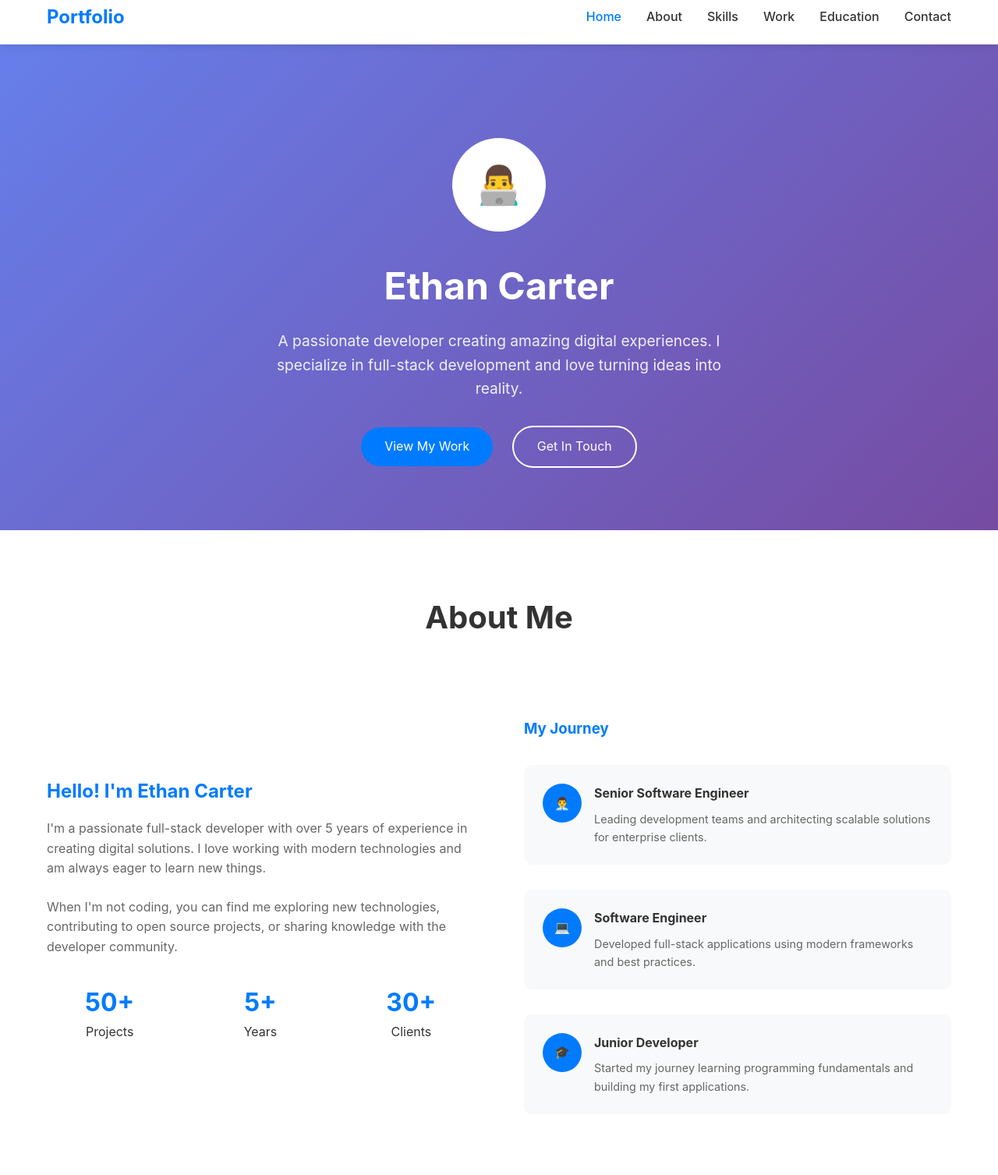
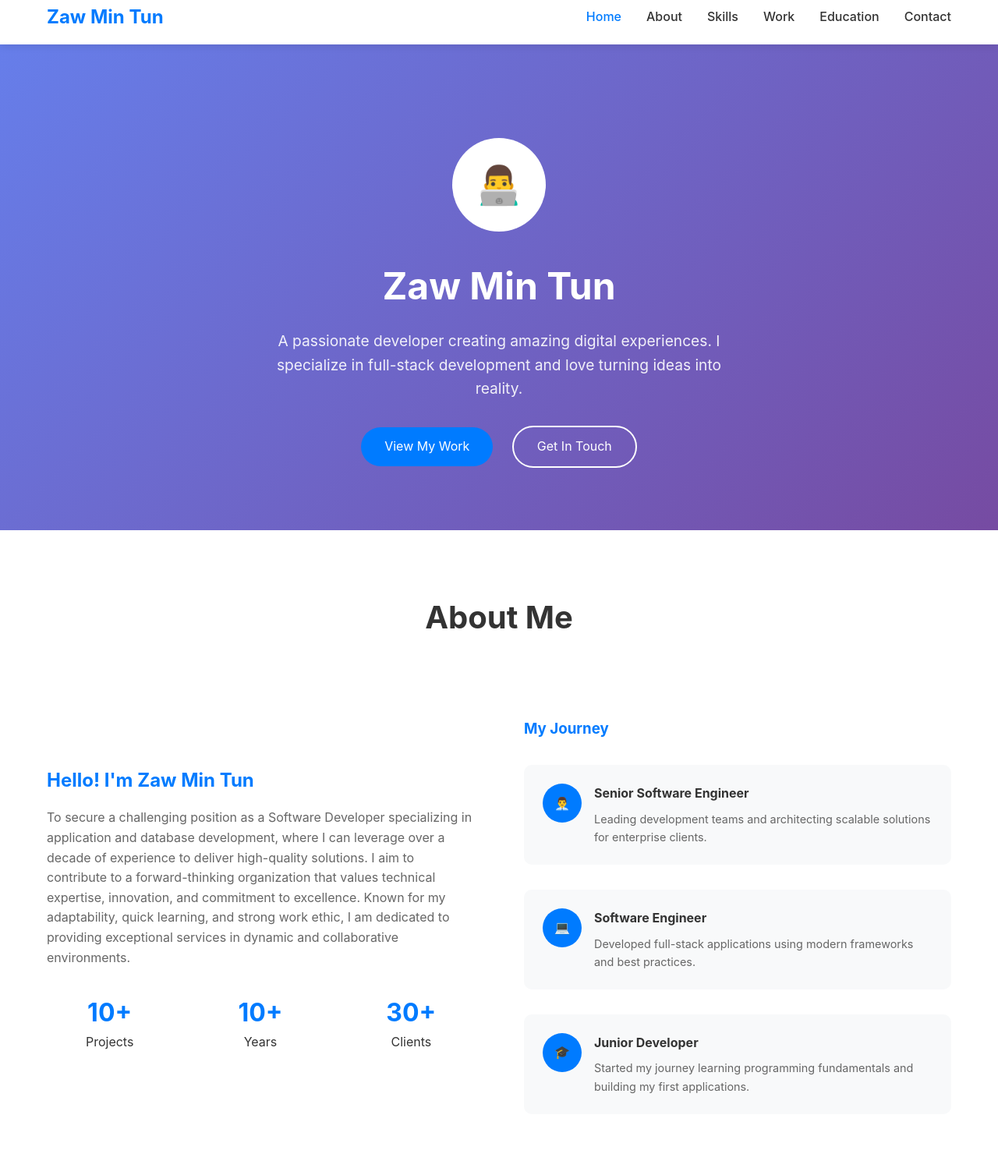
Before and after one commit to mgzawmintun88/mgzawmintun88.github.io, a plain HTML site: page index.html in a window 1280 px wide. Shown: the part 13-1520 px from the top of the page at 78% size. Drawn offline with Linux system fonts and the light colour scheme.

Commit message:
update home

```diff
--- a/index.html
+++ b/index.html
@@ -3,7 +3,7 @@
 <head>
     <meta charset="UTF-8">
     <meta name="viewport" content="width=device-width, initial-scale=1.0">
-    <title>Ethan Carter - Portfolio</title>
+    <title>Zaw Min Tun - Portfolio</title>
     <style>
         * {
             margin: 0;
@@ -472,7 +472,7 @@
     <!-- Navigation -->
     <nav>
         <div class="container">
-            <div class="logo">Portfolio</div>
+            <div class="logo">Zaw Min Tun</div>
             <ul class="nav-links">
                 <li><a href="#home" class="nav-link active">Home</a></li>
                 <li><a href="#about" class="nav-link">About</a></li>
@@ -491,7 +491,7 @@
                 <div class="profile-img">
                     👨‍💻
                 </div>
-                <h1>Ethan Carter</h1>
+                <h1>Zaw Min Tun</h1>
                 <p>A passionate developer creating amazing digital experiences. I specialize in full-stack development and love turning ideas into reality.</p>
                 <div>
                     <a href="#work" class="btn">View My Work</a>
@@ -507,17 +507,15 @@
             <h2 class="section-title">About Me</h2>
             <div class="about-content">
                 <div class="about-text">
-                    <h3>Hello! I'm Ethan Carter</h3>
-                    <p>I'm a passionate full-stack developer with over 5 years of experience in creating digital solutions. I love working with modern technologies and am always eager to learn new things.</p>
-                    <p>When I'm not coding, you can find me exploring new technologies, contributing to open source projects, or sharing knowledge with the developer community.</p>
-
+                    <h3>Hello! I'm Zaw Min Tun</h3>
+                    <p>To secure a challenging position as a Software Developer specializing in application and database development, where I can leverage over a decade of experience to deliver high-quality solutions. I aim to contribute to a forward-thinking organization that values technical expertise, innovation, and commitment to excellence. Known for my adaptability, quick learning, and strong work ethic, I am dedicated to providing exceptional services in dynamic and collaborative environments.</p>
                     <div class="stats">
                         <div class="stat">
-                            <div class="stat-number">50+</div>
+                            <div class="stat-number">10+</div>
                             <div>Projects</div>
                         </div>
                         <div class="stat">
-                            <div class="stat-number">5+</div>
+                            <div class="stat-number">10+</div>
                             <div>Years</div>
                         </div>
                         <div class="stat">
```
